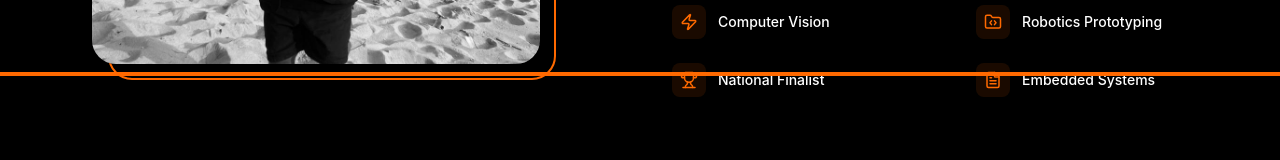
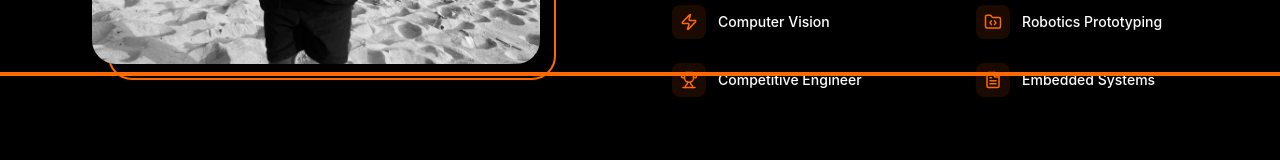
Before and after one commit to treeone246/Gabriels-Portofolio-Website, a React (Vite) app in the folder my-portfolio/: page / in a window 1280 px wide. Shown: the part 724-884 px from the top of the page. Built offline with nearby package versions, Linux system fonts and the light colour scheme.

Commit message:
minor changes

```diff
--- a/my-portfolio/src/App.jsx
+++ b/my-portfolio/src/App.jsx
@@ -1303,7 +1303,7 @@ export default function App() {
                 {[
                   { icon: Zap, label: 'Computer Vision' },
                   { icon: FolderCode, label: 'Robotics Prototyping' },
-                  { icon: Trophy, label: 'National Finalist' },
+                  { icon: Trophy, label: 'Competitive Engineer' },
                   { icon: FileText, label: 'Embedded Systems' },
                 ].map((item) => (
                   <div key={item.label} className="flex items-center gap-3">
```
